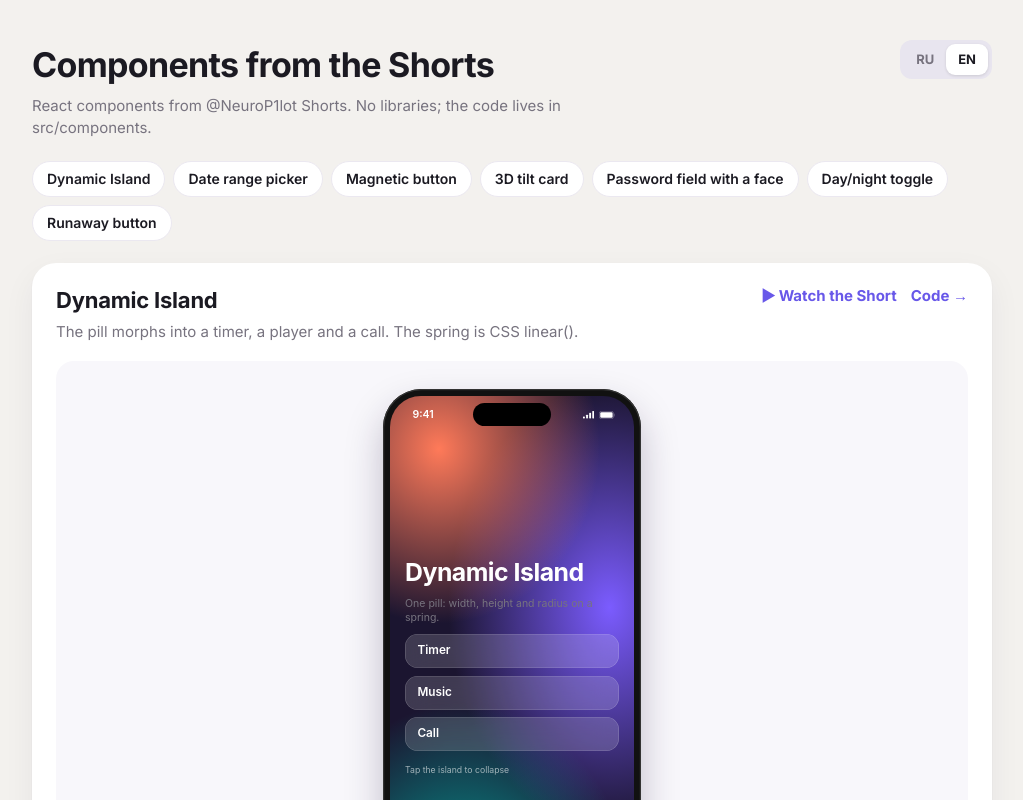
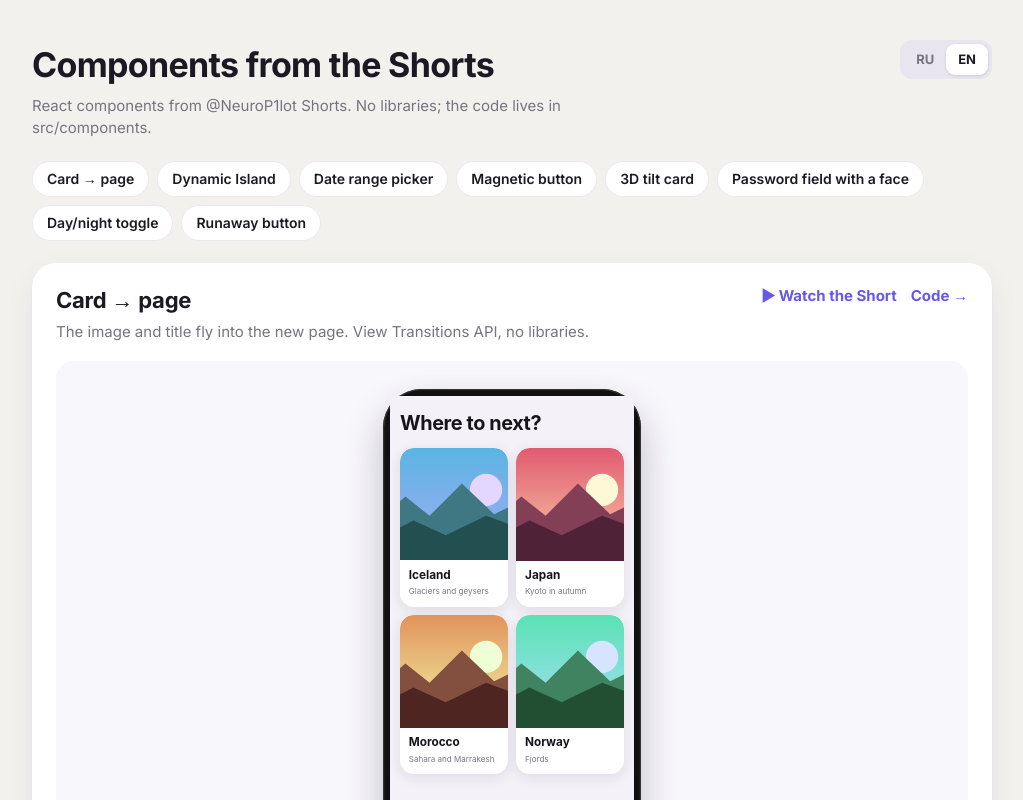
Before and after one commit to ArthurKrantsevich/neuropilot-components, a React (Vite) app: page / in a window 1280 px wide. Shown: the top 800 px of the page, without its empty margins (128-1151 px from the left). Built offline with nearby package versions, Linux system fonts and the light colour scheme.

Commit message:
Card → page: shared-element transition with the View Transitions API, no libraries

```diff
--- a/src/App.tsx
+++ b/src/App.tsx
@@ -7,6 +7,7 @@ import { RunawayButton } from "./components/RunawayButton";
 import { ThemeToggle } from "./components/ThemeToggle";
 import { TiltCard } from "./components/TiltCard";
 import { IslandPhone, type PhoneText } from "./components/dynamic-island/IslandPhone";
+import { CardTransition, type Place } from "./components/card-transition/CardTransition";
 import { locale, useLang, type Lang } from "./i18n";
 import "./gallery.css";
 
@@ -32,7 +33,37 @@ const ISLAND: Record<Lang, PhoneText> = {
   en: { title: "Dynamic Island", lead: "One pill: width, height and radius on a spring.", modes: { timer: "Timer", music: "Music", call: "Call" }, hint: "Tap the island to collapse", calling: "Incoming call", caller: "Anna", song: "Northern Lights", artist: "NeuroPilot" },
 };
 
+const PLACES: Record<Lang, { title: string; places: Place[]; labels: { back: string; book: string; nights: string } }> = {
+  ru: {
+    title: "Куда поедем?",
+    labels: { back: "Назад", book: "Забронировать", nights: "7 ночей" },
+    places: [
+      { id: "iceland", title: "Исландия", sub: "Ледники и гейзеры", hue: 200, text: "Чёрные пляжи, водопады и северное сияние прямо над домиком." },
+      { id: "japan", title: "Япония", sub: "Киото осенью", hue: 350, text: "Красные клёны, храмы и тишина садов камней." },
+      { id: "morocco", title: "Марокко", sub: "Сахара и Марракеш", hue: 25, text: "Ночь в пустыне под звёздами и рынки, где пахнет специями." },
+      { id: "norway", title: "Норвегия", sub: "Фьорды", hue: 160, text: "Скалы над водой, паромы и домики рыбаков на сваях." },
+    ],
+  },
+  en: {
+    title: "Where to next?",
+    labels: { back: "Back", book: "Book now", nights: "7 nights" },
+    places: [
+      { id: "iceland", title: "Iceland", sub: "Glaciers and geysers", hue: 200, text: "Black beaches, waterfalls and the northern lights right above your cabin." },
+      { id: "japan", title: "Japan", sub: "Kyoto in autumn", hue: 350, text: "Red maples, temples and the quiet of rock gardens." },
+      { id: "morocco", title: "Morocco", sub: "Sahara and Marrakesh", hue: 25, text: "A night in the desert under the stars and markets that smell of spices." },
+      { id: "norway", title: "Norway", sub: "Fjords", hue: 160, text: "Cliffs over water, ferries and fishermen's huts on stilts." },
+    ],
+  },
+};
+
+const CardsDemo = ({ lang, animate = true }: { lang: Lang; animate?: boolean }) => (
+  <div className="ct-phone">
+    <CardTransition heading={PLACES[lang].title} places={PLACES[lang].places} labels={PLACES[lang].labels} animate={animate} />
+  </div>
+);
+
 const ITEMS: { id: string; name: L; about: L; short: string; file: string; demo: (lang: Lang) => ReactNode }[] = [
+  { id: "card", name: { ru: "Карточка → страница", en: "Card → page" }, about: { ru: "Картинка и заголовок перелетают на новую страницу. View Transitions API, без библиотек.", en: "The image and title fly into the new page. View Transitions API, no libraries." }, short: "jIj0fpT2fFY", file: "card-transition", demo: (lang) => <div className="iphone-frame island-scale"><CardsDemo lang={lang} /></div> },
   { id: "island", name: { ru: "Dynamic Island", en: "Dynamic Island" }, about: { ru: "Капсула превращается в таймер, плеер и звонок. Пружина — CSS linear().", en: "The pill morphs into a timer, a player and a call. The spring is CSS linear()." }, short: "BJfNxnVbyAA", file: "dynamic-island", demo: (lang) => <div className="iphone-frame island-scale"><IslandPhone text={ISLAND[lang]} /></div> },
   { id: "range-picker", name: { ru: "Выбор диапазона дат", en: "Date range picker" }, about: { ru: "Два месяца, подсветка при наведении, лента месяцев, пресеты.", en: "Two months, hover preview, sliding months, presets." }, short: "qNPflv57UsI", file: "range-picker", demo: (lang) => <RangeDemo lang={lang} /> },
   { id: "magnetic", name: { ru: "Магнитная кнопка", en: "Magnetic button" }, about: { ru: "Тянется за курсором и пружинит обратно.", en: "Follows the cursor and springs back." }, short: "38HDRVJWjA8", file: "MagneticButton.tsx", demo: (lang) => <MagneticButton>{lang === "ru" ? "Наведи на меня" : "Hover me"}</MagneticButton> },
@@ -74,6 +105,8 @@ export function App() {
   const [lang, setLang] = useLang();
   // ?rec=island — экран телефона во всё окно для записи шортса
   // &z=2 — увеличение для чёткой записи (скринкаст пишет в CSS-пикселях)
+  // &slowvt — переход в 3 раза медленнее (для slow-mo в ролике)
+  if (q.get("rec") === "card") return <div style={{ zoom: Number(q.get("z") ?? 1) }}>{q.has("slowvt") && <style>{"::view-transition-group(*){animation-duration:1.65s}"}</style>}<CardsDemo lang={lang} animate={!q.has("jump")} /></div>;
   if (q.get("rec") === "island") return <div style={{ zoom: Number(q.get("z") ?? 1) }}><IslandPhone text={ISLAND[lang]} /></div>;
   const repo = "https://github.com/ArthurKrantsevich/neuropilot-components/tree/main/src/components/";
   return (
--- /dev/null
+++ b/src/components/card-transition/CardTransition.tsx
@@ -0,0 +1,74 @@
+import { useState } from "react";
+import { flushSync } from "react-dom";
+import "./card-transition.css";
+
+/**
+ * Карточка → страница без библиотек: View Transitions API браузера.
+ * Картинка и заголовок на карточке и на странице носят одно и то же view-transition-name —
+ * браузер сам снимает «до» и «после» и перелетает между ними.
+ * Шортс «Переход как в нативном приложении».
+ */
+export type Place = { id: string; title: string; sub: string; hue: number; text: string };
+
+// смена состояния внутри startViewTransition; flushSync — чтобы React отрисовал «после» синхронно
+const go = (update: () => void, animate = true) => {
+  if (!animate || !document.startViewTransition) return update();
+  document.startViewTransition(() => flushSync(update));
+};
+
+export function CardTransition({ places, labels, heading, animate = true }: { places: Place[]; labels: { back: string; book: string; nights: string }; heading?: string; animate?: boolean }) {
+  const [open, setOpen] = useState<Place | null>(null);
+  if (open)
+    return (
+      <article className="ct-page">
+        <button className="ct-back" aria-label={labels.back} onClick={() => go(() => setOpen(null), animate)}>
+          ←
+        </button>
+        <Art p={open} big />
+        <div className="ct-body">
+          <h2 style={{ viewTransitionName: `title-${open.id}` }}>{open.title}</h2>
+          <p className="ct-sub">{open.sub}</p>
+          <p>{open.text}</p>
+          <div className="ct-row">
+            <span className="ct-chip">{labels.nights}</span>
+            <button className="ct-book">{labels.book}</button>
+          </div>
+        </div>
+      </article>
+    );
+  return (
+    <>
+    {heading && <h1 className="ct-h1">{heading}</h1>}
+    <div className="ct-grid">
+      {places.map((p) => (
+        <button key={p.id} className="ct-card" data-id={p.id} onClick={() => go(() => setOpen(p), animate)}>
+          <Art p={p} />
+          <b style={{ viewTransitionName: `title-${p.id}` }}>{p.title}</b>
+          <span>{p.sub}</span>
+        </button>
+      ))}
+    </div>
+    </>
+  );
+}
+
+/** Картинка места — пейзаж из градиентов: небо, солнце, две гряды гор. */
+function Art({ p, big }: { p: Place; big?: boolean }) {
+  const h = p.hue;
+  return (
+    <div className={`ct-art ${big ? "big" : ""}`} style={{ viewTransitionName: `art-${p.id}` }}>
+      <svg viewBox="0 0 200 140" preserveAspectRatio="xMidYMid slice" aria-hidden="true">
+        <defs>
+          <linearGradient id={`sky-${p.id}`} x1="0" y1="0" x2="0" y2="1">
+            <stop offset="0" stopColor={`hsl(${h} 70% 62%)`} />
+            <stop offset="1" stopColor={`hsl(${h + 40} 85% 82%)`} />
+          </linearGradient>
+        </defs>
+        <rect width="200" height="140" fill={`url(#sky-${p.id})`} />
+        <circle cx="140" cy="52" r="20" fill={`hsl(${h + 60} 100% 92%)`} />
+        <path d="M0 96 L40 60 L70 84 L110 44 L150 82 L200 58 V140 H0Z" fill={`hsl(${h - 10} 35% 38%)`} />
+        <path d="M0 116 L50 90 L90 108 L140 84 L200 106 V140 H0Z" fill={`hsl(${h - 20} 40% 22%)`} />
+      </svg>
+    </div>
+  );
+}
--- /dev/null
+++ b/src/components/card-transition/card-transition.css
@@ -0,0 +1,37 @@
+/* Карточка → страница. Сам перелёт делает браузер; здесь только его скорость и кривая. */
+::view-transition-group(*) {
+  animation-duration: 0.55s;
+  animation-timing-function: cubic-bezier(0.2, 0.8, 0.2, 1);
+}
+/* старый и новый снимок картинки не просвечивают друг через друга — картинка «растягивается», а не мигает */
+::view-transition-old(*),
+::view-transition-new(*) {
+  height: 100%;
+  object-fit: cover;
+}
+@media (prefers-reduced-motion: reduce) {
+  ::view-transition-group(*), ::view-transition-old(*), ::view-transition-new(*) { animation: none !important; }
+}
+
+.ct-grid { display: grid; grid-template-columns: 1fr 1fr; gap: 14px; padding: 16px; }
+.ct-card { border: 0; padding: 0 0 14px; border-radius: 22px; background: #fff; text-align: left; display: grid; gap: 4px; box-shadow: 0 6px 20px rgb(30 20 60 / 0.1); overflow: hidden; font: inherit; color: #16151c; cursor: pointer; transition: transform 0.15s; }
+.ct-card:active { transform: scale(0.97); }
+.ct-card b { padding: 6px 14px 0; font-size: 19px; width: fit-content; }
+.ct-card span { padding: 0 14px; font-size: 13px; color: #7a7684; }
+.ct-art { aspect-ratio: 1 / 1.05; overflow: hidden; border-radius: 22px 22px 0 0; }
+.ct-art svg { width: 100%; height: 100%; display: block; }
+.ct-art.big { aspect-ratio: auto; height: 380px; border-radius: 0 0 32px 32px; }
+
+.ct-page { position: relative; min-height: 100%; background: #fff; color: #16151c; }
+.ct-back { position: absolute; top: 14px; left: 14px; z-index: 2; width: 44px; height: 44px; border-radius: 50%; border: 0; background: rgb(255 255 255 / 0.85); backdrop-filter: blur(10px); font-size: 22px; cursor: pointer; }
+.ct-body { padding: 18px 22px 24px; display: grid; gap: 8px; }
+.ct-body h2 { margin: 0; font-size: 40px; letter-spacing: -0.02em; width: fit-content; }
+.ct-body p { margin: 0; font-size: 16px; line-height: 1.45; color: #4b4855; }
+.ct-body .ct-sub { color: #7a7684; font-size: 14px; }
+.ct-row { display: flex; justify-content: space-between; align-items: center; margin-top: 14px; }
+.ct-chip { padding: 8px 14px; border-radius: 999px; background: #f1eff6; font-weight: 600; font-size: 14px; }
+.ct-book { border: 0; border-radius: 16px; padding: 14px 22px; background: #16151c; color: #fff; font-family: inherit; font-weight: 600; font-size: 16px; line-height: 1; cursor: pointer; }
+
+/* экран телефона для записи и галереи: 393×759 — безопасная зона iPhone 15 Pro */
+.ct-phone { width: 393px; height: 759px; overflow: auto; background: #f4f2f8; font-family: -apple-system, "SF Pro Text", "Inter", system-ui, sans-serif; }
+.ct-h1 { margin: 0; padding: 20px 16px 0; font-size: 32px; letter-spacing: -0.02em; color: #16151c; }
```
Also changed, not shown: 1 other file (tests, documents, lock files or other folders).
